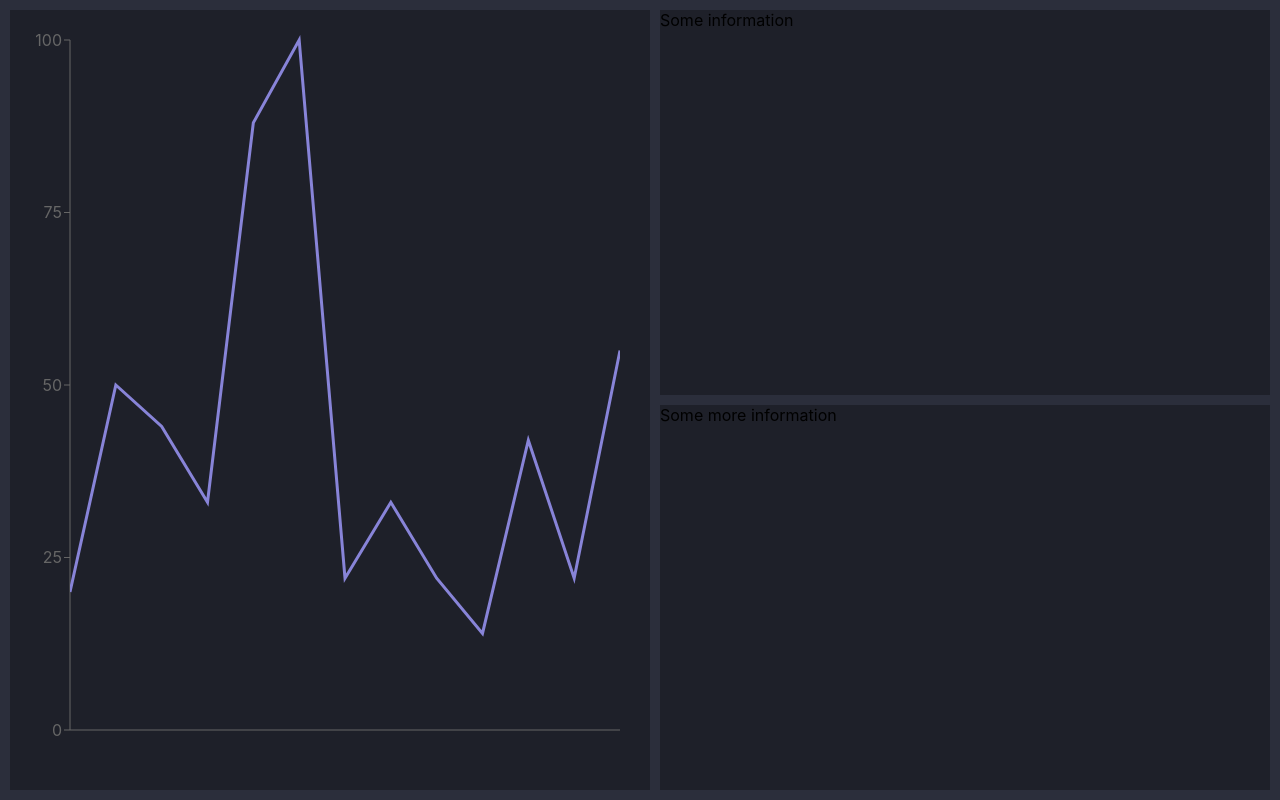
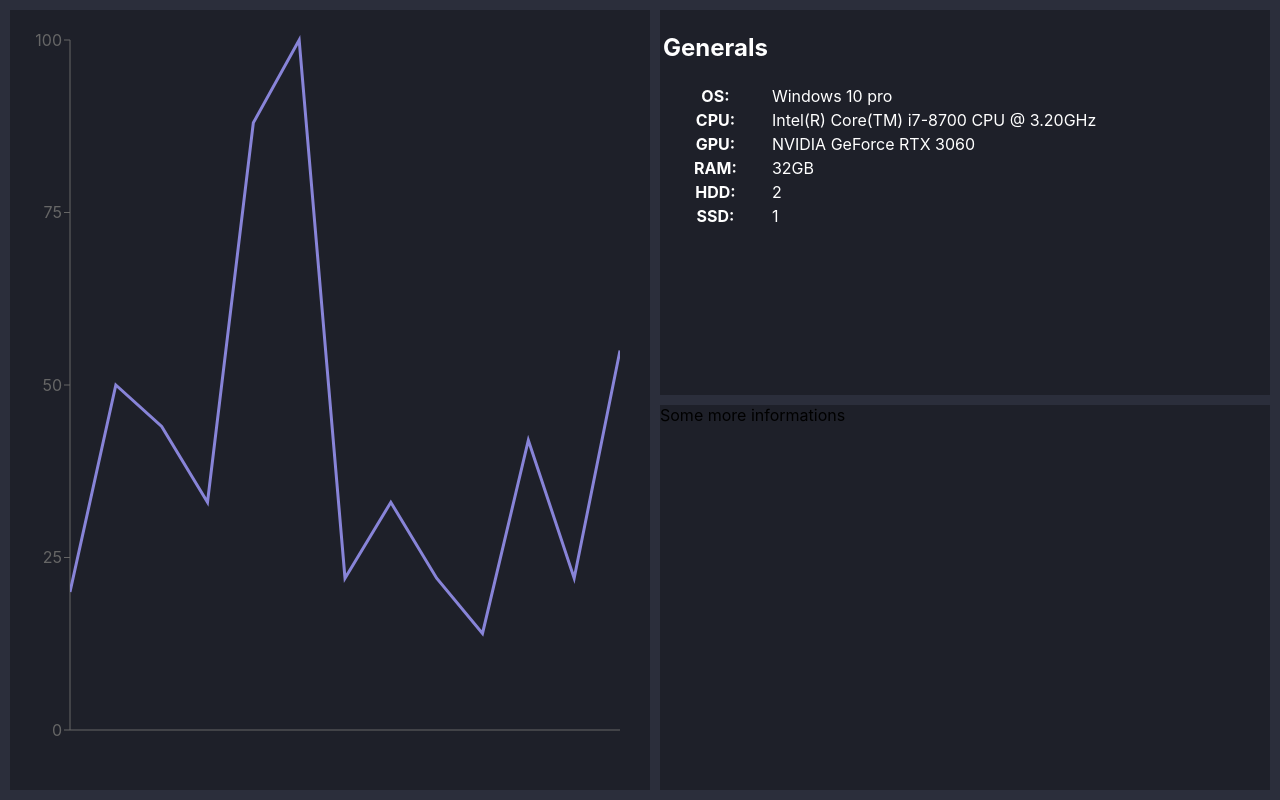
Before and after one commit to bozali/kabo-specs, a React (Create React App) app in the folder kabo-specs/: page / in a window 1280 px wide. Built offline with nearby package versions, Linux system fonts and the light colour scheme.

Commit message:
Add General information placeholder

```diff
--- a/kabo-specs/src/Components/React/App.tsx
+++ b/kabo-specs/src/Components/React/App.tsx
@@ -99,11 +99,46 @@ export default class App extends Component {
 
 				<div className='right'>
 					<div className='top-right'>
-						Some information
+						<table className = "table" style={{color: 'white'}}>
+              <thead>
+                <tr>
+                  <th>
+                    <h2>Generals</h2>
+                  </th>
+                  <th></th>
+                </tr>
+              </thead>
+              <tbody>
+                <tr>
+                  <th>OS:</th>
+                  <td>Windows 10 pro</td>
+                </tr>
+                <tr>
+                  <th>CPU:</th>
+                  <td>Intel(R) Core(TM) i7-8700 CPU @ 3.20GHz</td>
+                </tr>
+                <tr>
+                  <th>GPU:</th>
+                  <td>NVIDIA GeForce RTX 3060</td>
+                </tr>
+                <tr>
+                  <th>RAM:</th>
+                  <td>32GB</td>
+                </tr>
+                <tr>
+                  <th>HDD:</th>
+                  <td>2</td>
+                </tr>
+                <tr>
+                  <th>SSD:</th>
+                  <td>1</td>
+                </tr>
+              </tbody>
+            </table>
 					</div>
 
 					<div className='bottom-right'>
-						Some more information
+						Some more informations
 					</div>
 				</div>
 			</div>
```
Also changed, not shown: 1 other file (tests, documents, lock files or other folders).
